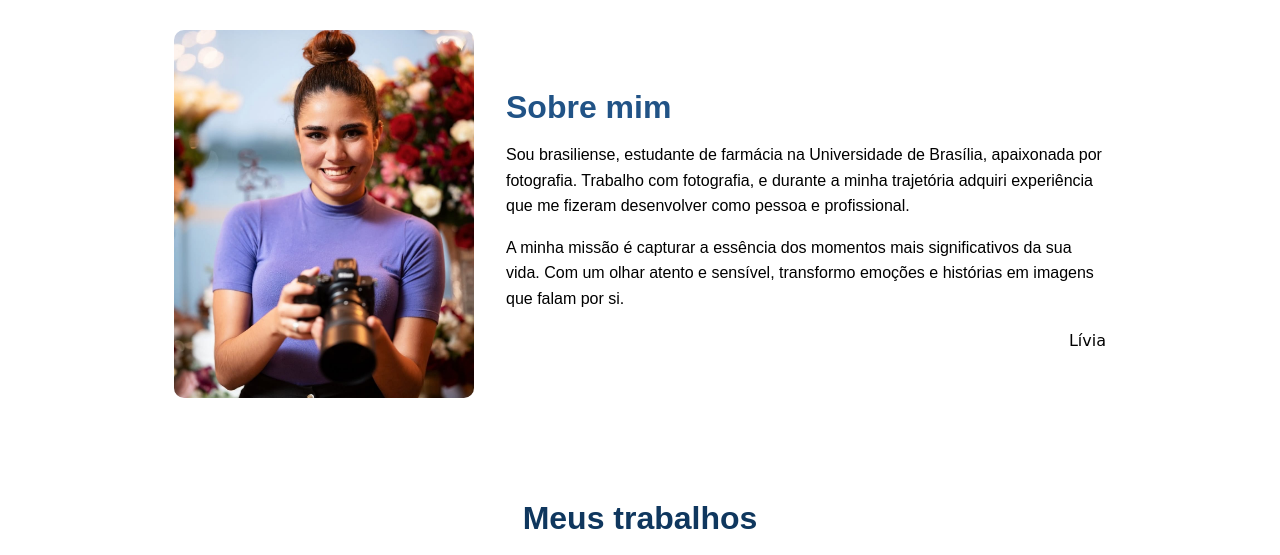
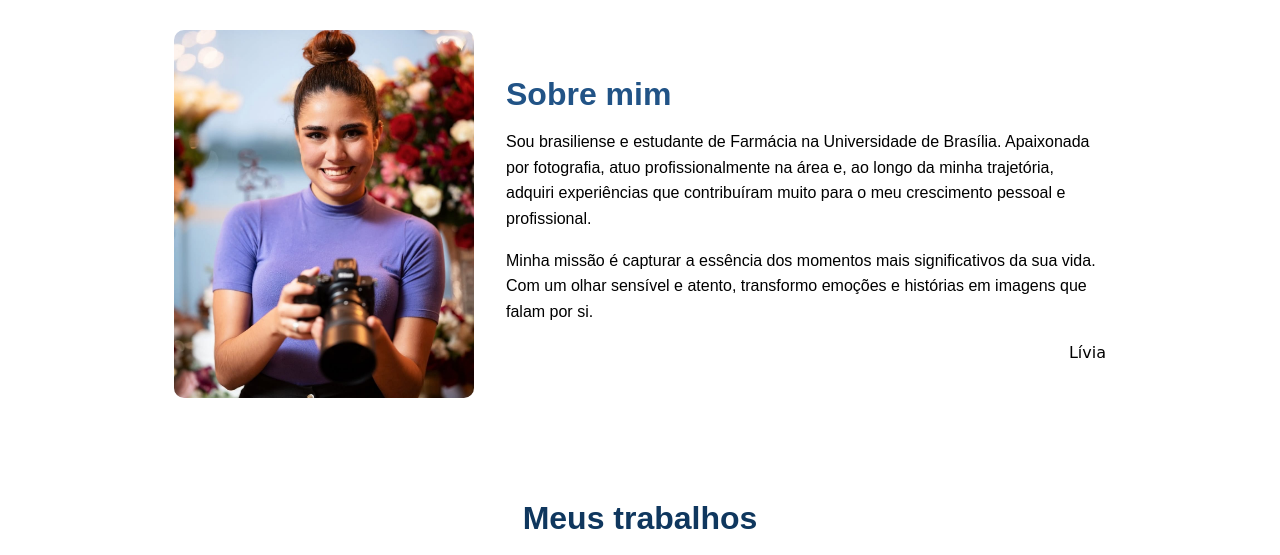
Before and after one commit to Cecymouraa/portifolio-AnaLivia, a plain HTML site: page index.html in a window 1280 px wide. Shown: the part 845-1400 px from the top of the page. Drawn offline with Linux system fonts and the light colour scheme.

Commit message:
Atualização HTML
Atualização e correção do texto "Sobre mim"

```diff
--- a/index.html
+++ b/index.html
@@ -44,8 +44,8 @@
       </div>
       <div class="sobre-mim-texto">
         <h2>Sobre mim</h2>
-        <p>Sou brasiliense, estudante de farmácia na Universidade de Brasília, apaixonada por fotografia. Trabalho com fotografia, e durante a minha trajetória adquiri experiência que me fizeram desenvolver como pessoa e profissional.</p>
-        <p>A minha missão é capturar a essência dos momentos mais significativos da sua vida. Com um olhar atento e sensível, transformo emoções e histórias em imagens que falam por si.</p>
+        <p>Sou brasiliense e estudante de Farmácia na Universidade de Brasília. Apaixonada por fotografia, atuo profissionalmente na área e, ao longo da minha trajetória, adquiri experiências que contribuíram muito para o meu crescimento pessoal e profissional.</p>
+        <p>Minha missão é capturar a essência dos momentos mais significativos da sua vida. Com um olhar sensível e atento, transformo emoções e histórias em imagens que falam por si.</p>
         <p class="assinatura">Lívia</p>
       </div>
     </div>
```
